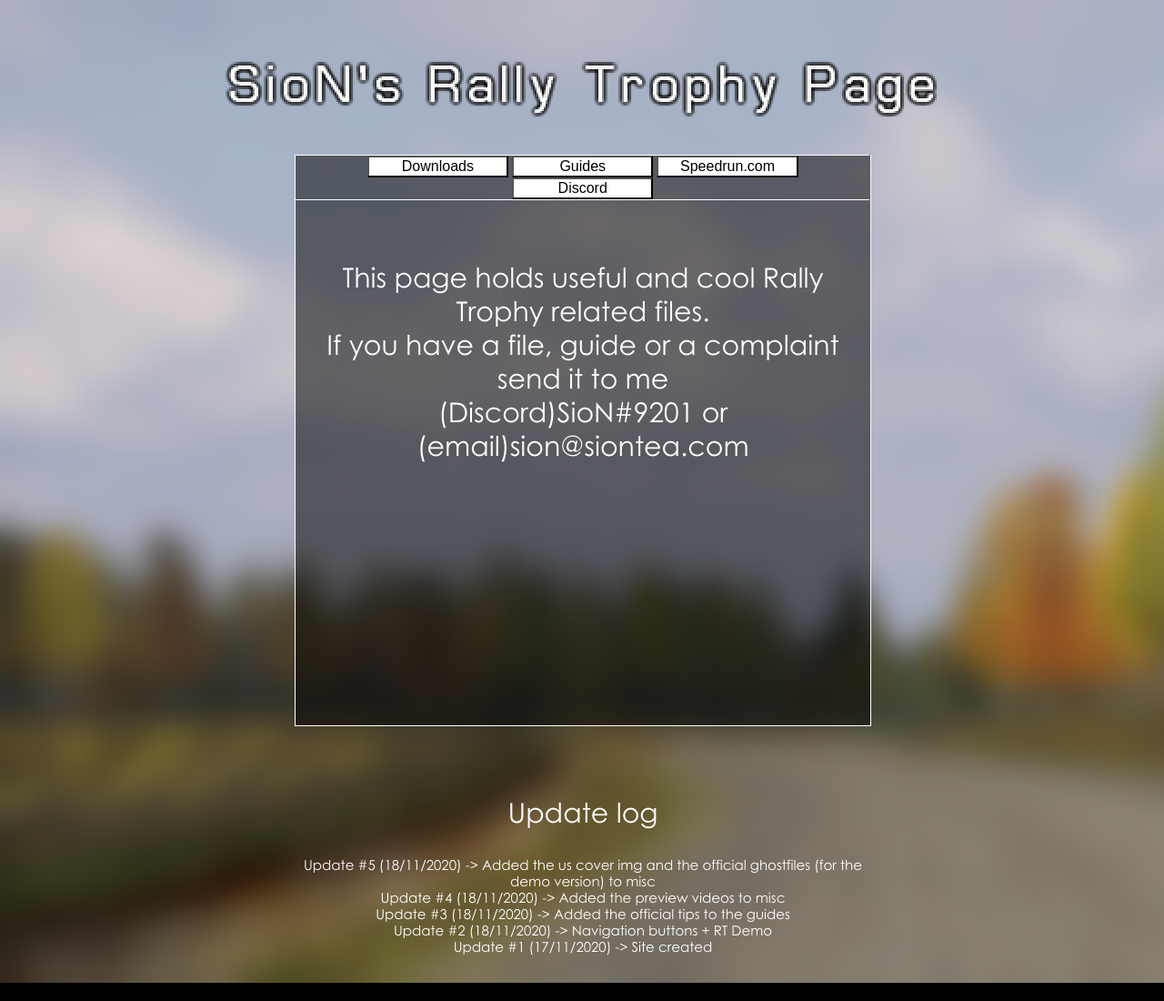
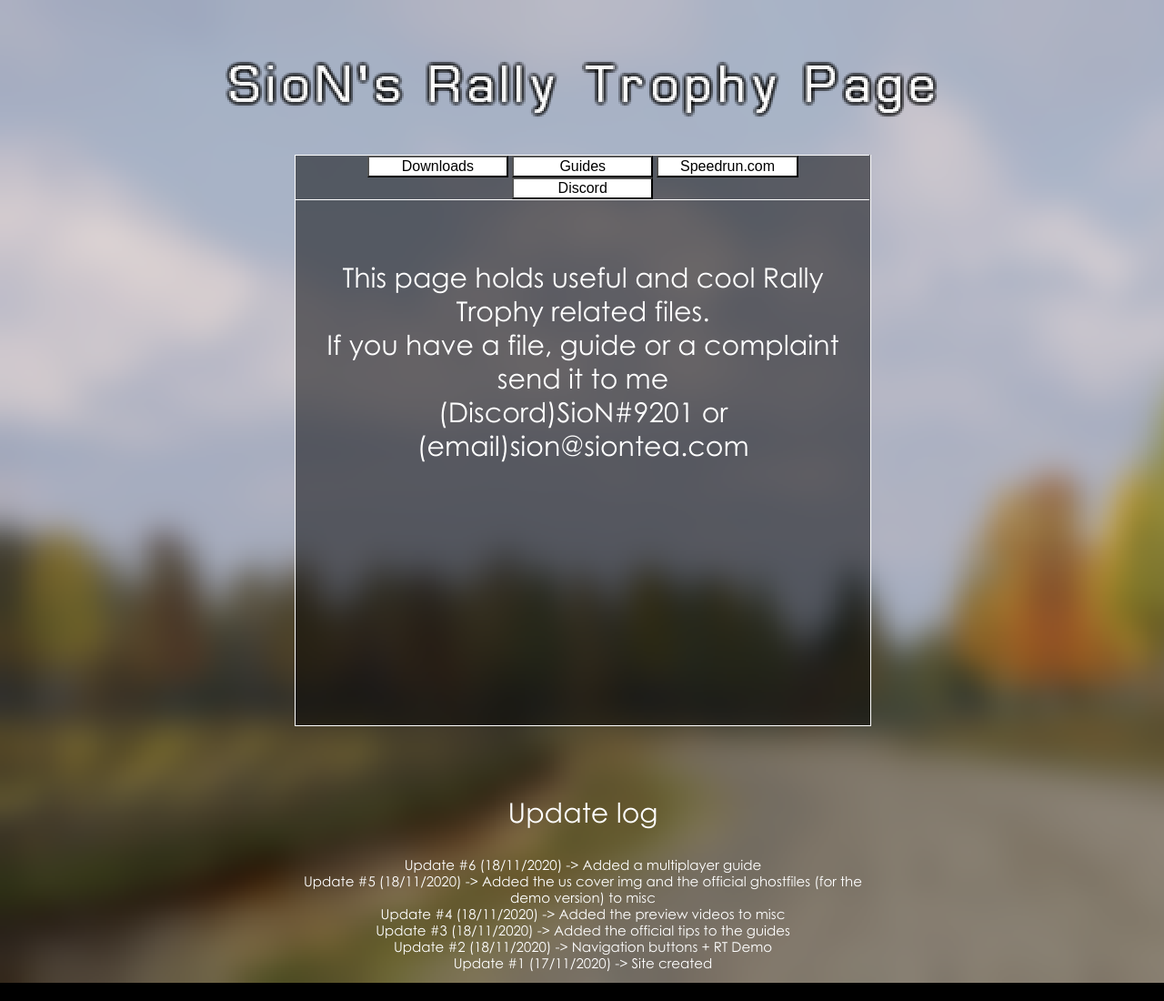
Before and after one commit to SioNisti/rallytrophy, a plain HTML site: page index.html in a window 1280 px wide. Shown: the whole page at 91% size. Drawn offline with Linux system fonts and the light colour scheme.

Commit message:
Update index.html

```diff
--- a/index.html
+++ b/index.html
@@ -62,7 +62,9 @@
   <br><br><br><br><br><br><br>
 
   <p>Update log</p>
-  <p class="smol">Update #5 (18/11/2020) -> Added the us cover img and the official ghostfiles (for the demo version) to misc<br>
+  <p class="smol">
+		  Update #6 (18/11/2020) -> Added a multiplayer guide<br>
+	          Update #5 (18/11/2020) -> Added the us cover img and the official ghostfiles (for the demo version) to misc<br>
 		  Update #4 (18/11/2020) -> Added the preview videos to misc<br>
 		  Update #3 (18/11/2020) -> Added the official tips to the guides<br>
   		  Update #2 (18/11/2020) -> Navigation buttons + RT Demo<br>
```
